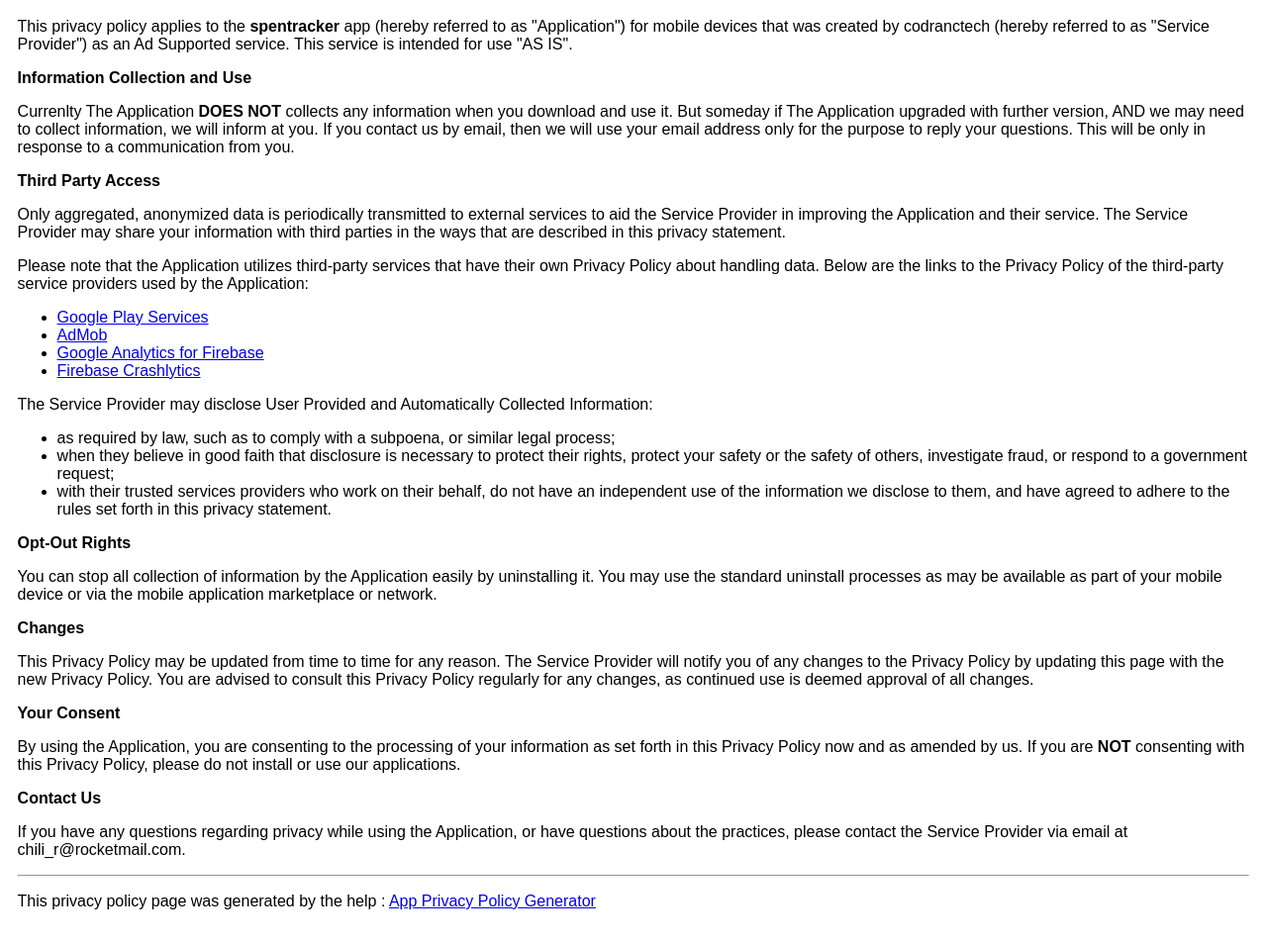
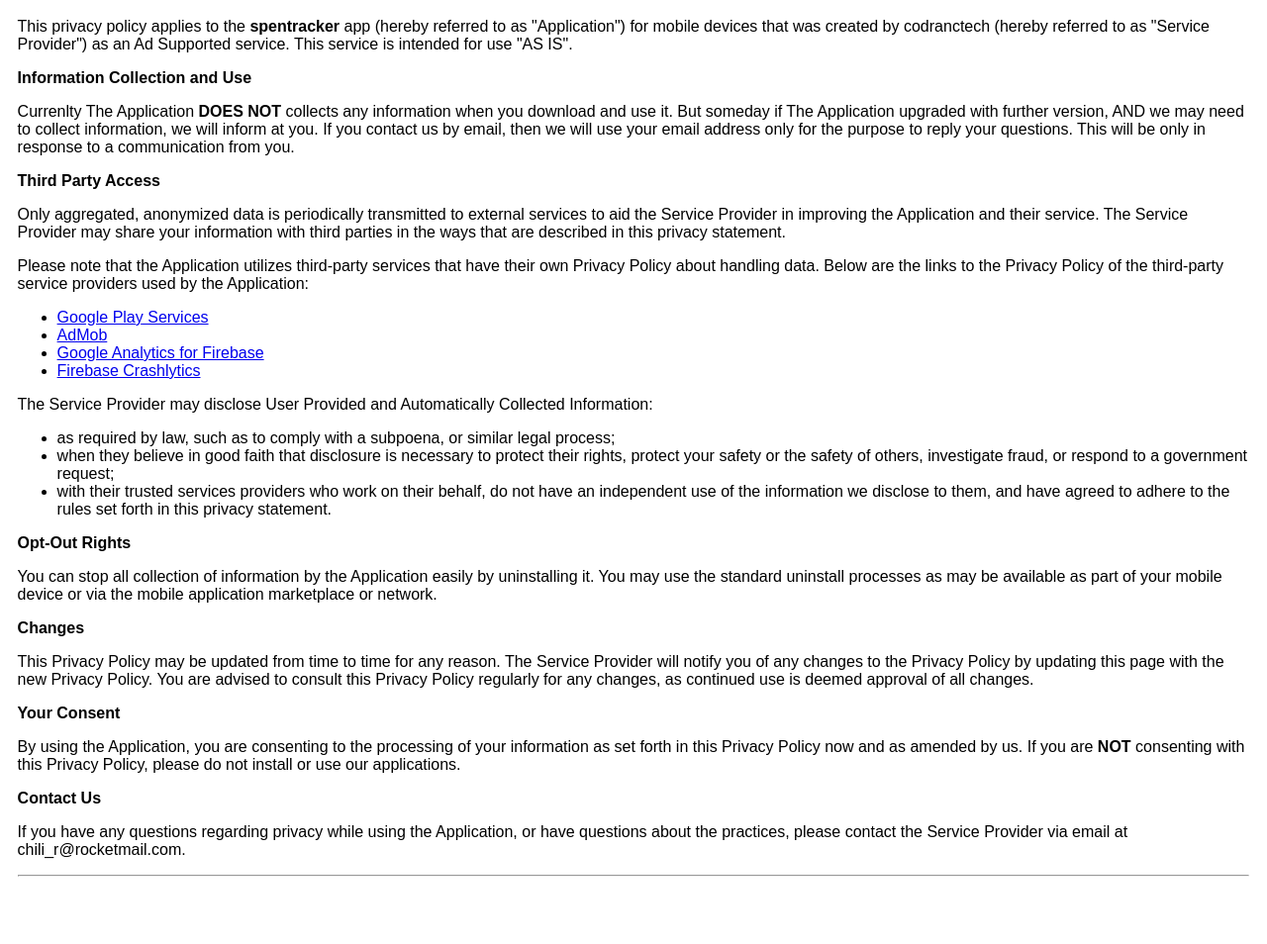
Before and after one commit to gumgum-w/spenotetutorial, a plain HTML site: page tos/index.html in a window 1280 px wide. Shown: the part 81-1035 px from the top of the page at 99% size. After the commit the page ends 993 px from the top, so only its background shows below. Drawn offline with Linux system fonts and the light colour scheme.

Commit message:
'remove-credit'

```diff
--- a/tos/index.html
+++ b/tos/index.html
@@ -63,7 +63,5 @@
 
     <strong>Contact Us</strong><p>If you have any questions regarding privacy while using the Application, or have questions about the practices, please contact the Service Provider via email at chili_r@rocketmail.com.</p><hr>
 
-    <p>This privacy policy page was generated by the help : <a href="https://app-privacy-policy-generator.nisrulz.com/" target="_blank" rel="noopener noreferrer">App Privacy Policy Generator</a></p>
-
 </body>
 </html>
```
